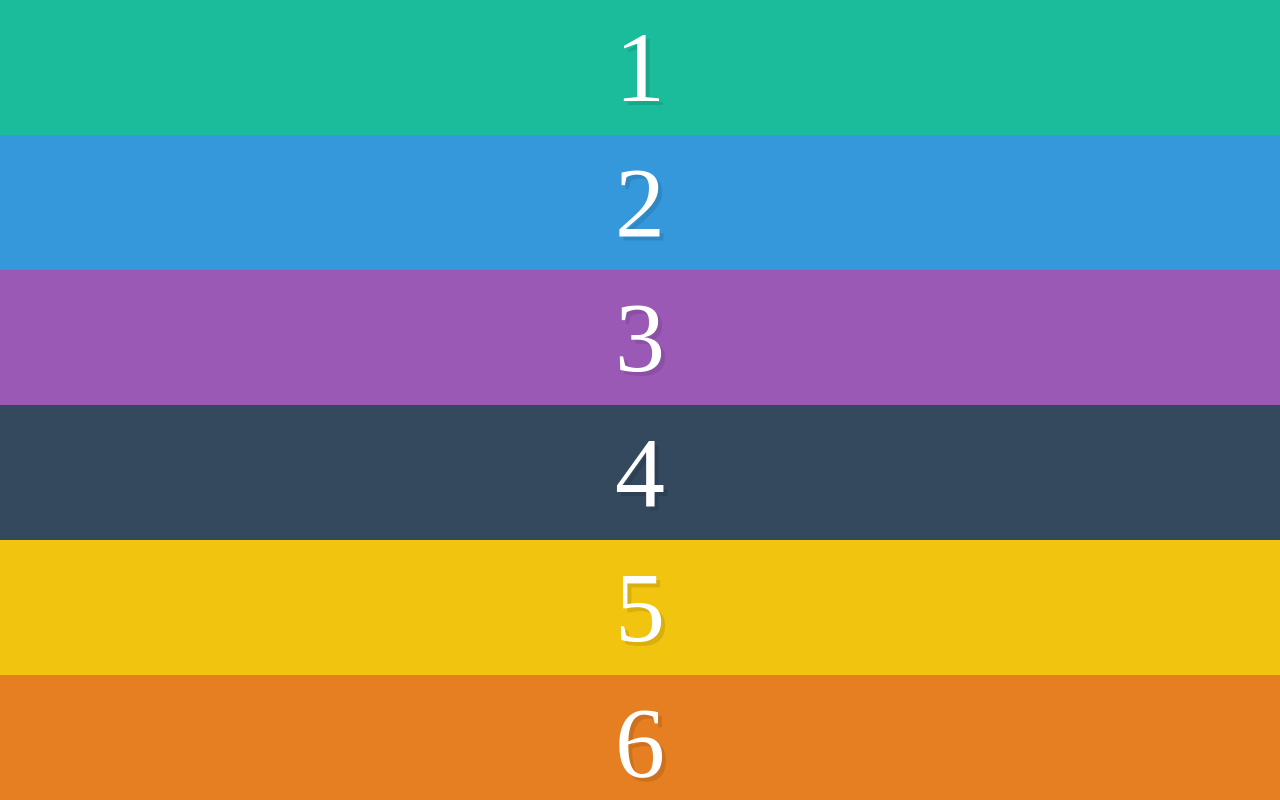
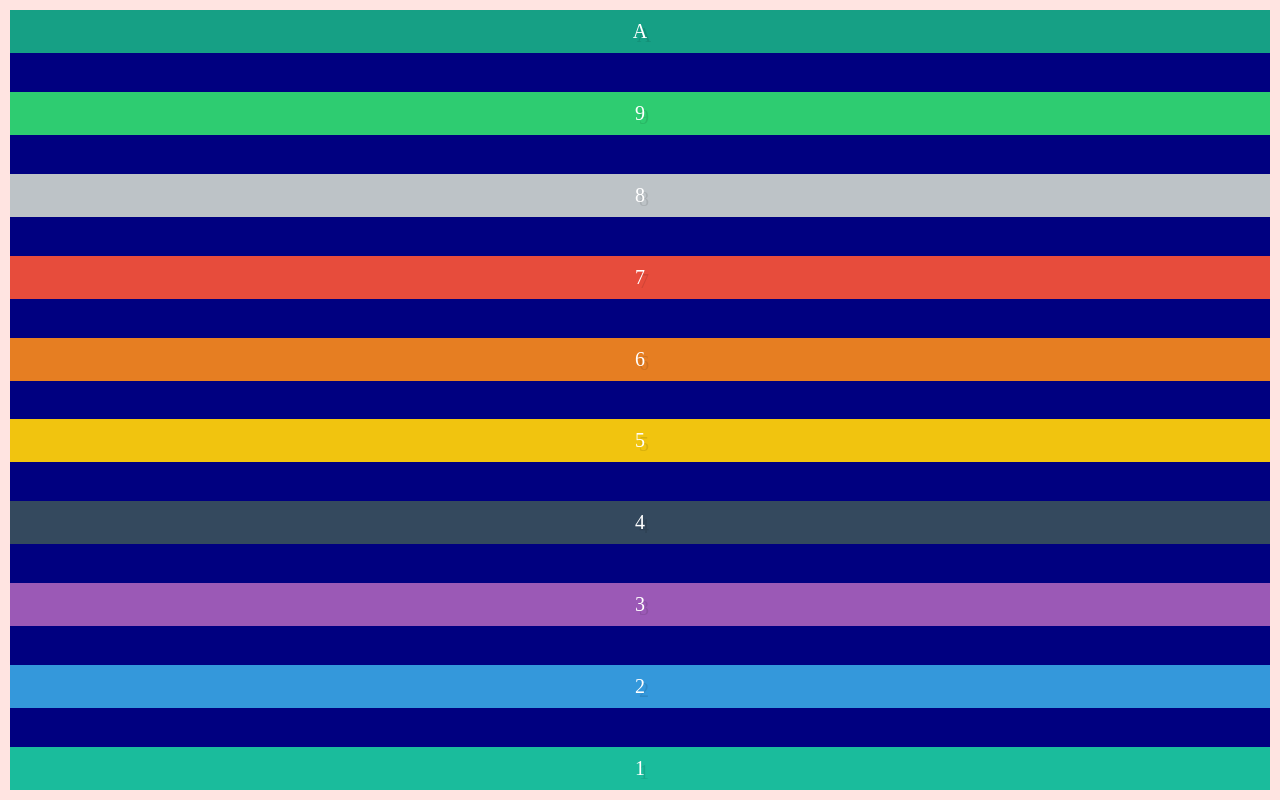
Before and after one commit to LevDoesCode/html-tests, a plain HTML site: page index.html in a window 1280 px wide. Shown: the top 800 px of the page. Drawn offline with Linux system fonts and the light colour scheme.

Commit message:
Add worked with justify-content

```diff
--- a/style.css
+++ b/style.css
@@ -7,7 +7,7 @@
 
 .box {
     color: white;
-    font-size: 100px;
+    font-size: 20px;
     text-align: center;
     text-shadow: 4px 4px 0 rgba(0, 0, 0, 0.1);
     padding: 10px;
@@ -44,3 +44,16 @@
 .boxA {
     background: #16a085;
 }
+
+.container {
+    display: flex;
+    border: 10px solid mistyrose;
+    background-color: navy;
+    justify-content: space-between;
+    justify-content: space-around;
+    /* justify-content: space-evenly; */
+    flex-direction: column-reverse;
+    min-height: 100vh;
+    justify-content: center;
+    justify-content: space-between;
+}
```
